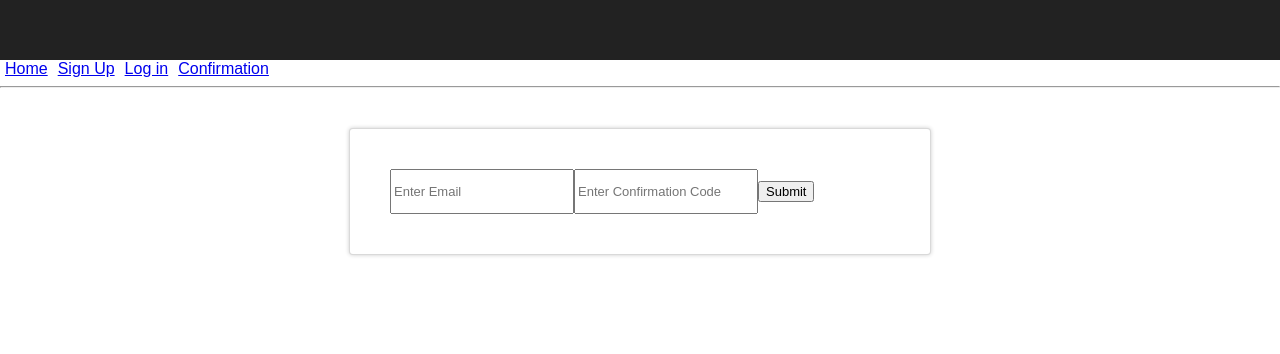
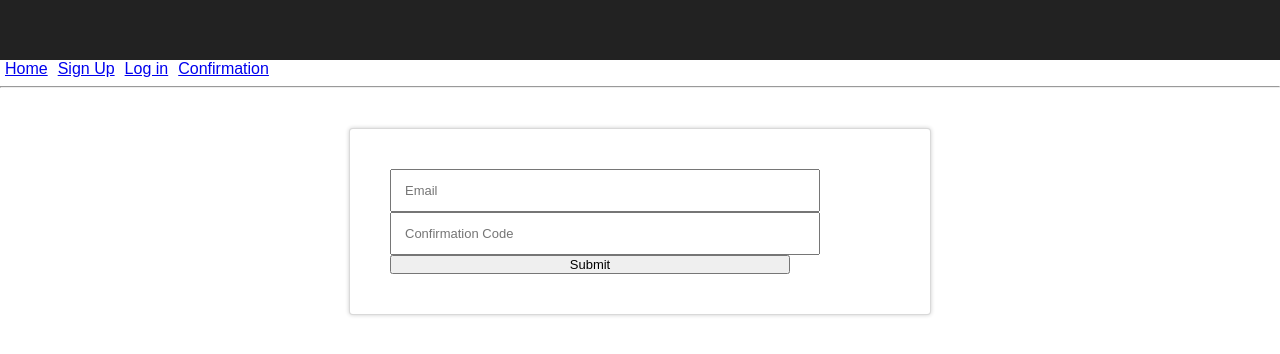
Before and after one commit to harmonsoftwaresolutions/hss-example-cognito, a React (Create React App) app: page /confirmation in a window 1280 px wide. Shown: the part 130-484 px from the top of the page. Built offline with nearby package versions, Linux system fonts and the light colour scheme; what amazon-cognito-identity-js would draw is missing.

Commit message:
match text on form, vertical align box

```diff
--- a/src/App.css
+++ b/src/App.css
@@ -28,6 +28,8 @@ a {
 }
 
 input {
+  width: 400px;
+  padding: 0 13px;
   font-size: 13px;
 }
 
@@ -41,6 +43,9 @@ h2 {
   color: rgb(34,34,34);
   font-weight: 200;
   margin: 0 0 24px 0;
+display: flex;
+  align-items: center;
+  justify-content: center;
 }
 
 section#loginBox {
--- a/src/ConfirmationForm.js
+++ b/src/ConfirmationForm.js
@@ -59,13 +59,13 @@ class ConfirmationForm extends Component {
             <label>
               <input type="text"
                 value={this.state.email}
-                placeholder="Enter Email"
+                placeholder="Email"
                 onChange={this.handleEmailChange.bind(this)} />
             </label>
             <label>
               <input type="password"
                 value={this.state.confirmationCode}
-                placeholder="Enter Confirmation Code"
+                placeholder="Confirmation Code"
                 onChange={this.handleConfirmationCodeChange.bind(this)} />
             </label>
             <label>
```
